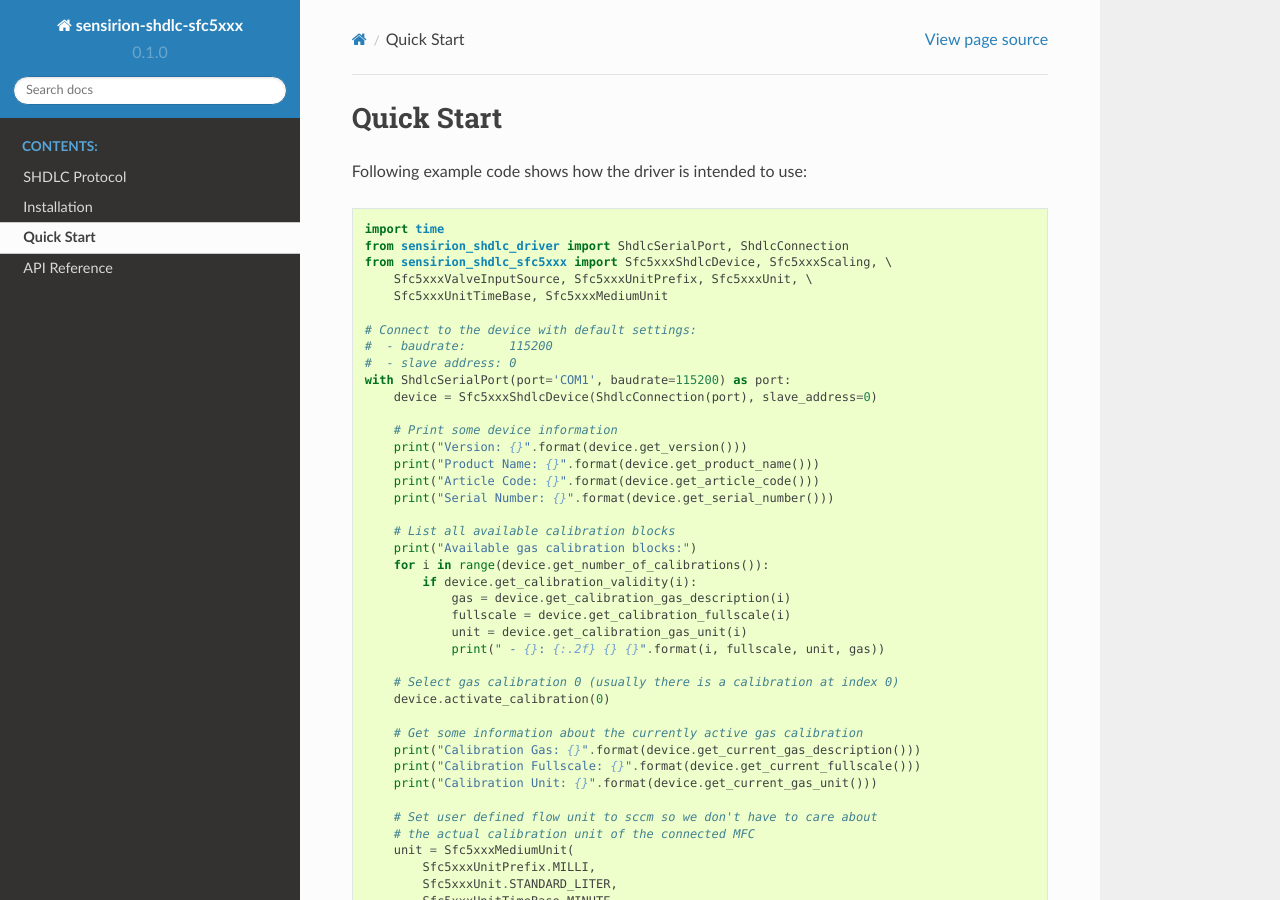
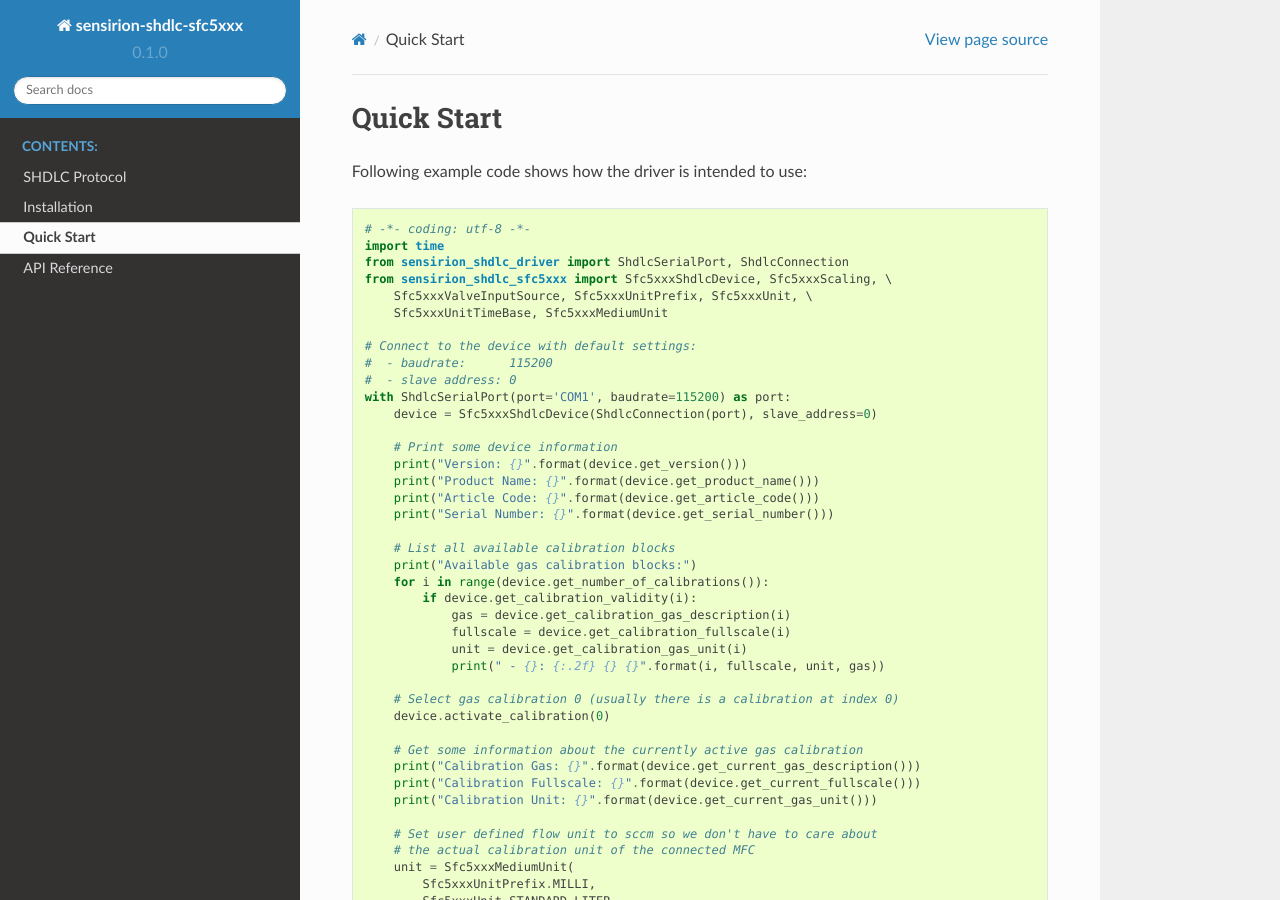
Before and after one commit to Sensirion/python-shdlc-sfc5xxx, a Sphinx documentation site: the page built from docs/quickstart.rst, in a window 1280 px wide and 900 px high. Built offline with Sphinx 7.4.7 and the Read the Docs theme 2.0.0, drawn with Linux system fonts in a browser that asks for light colours.

Commit message:
Add file encoding to quickstart example
This is required to make the quickstart example working with Python 2
because of the unicode character '°'.

```diff
--- a/docs/quickstart.rst
+++ b/docs/quickstart.rst
@@ -5,6 +5,7 @@ Following example code shows how the driver is intended to use:
 
 .. sourcecode:: python
 
+    # -*- coding: utf-8 -*-
     import time
     from sensirion_shdlc_driver import ShdlcSerialPort, ShdlcConnection
     from sensirion_shdlc_sfc5xxx import Sfc5xxxShdlcDevice, Sfc5xxxScaling, \
```
